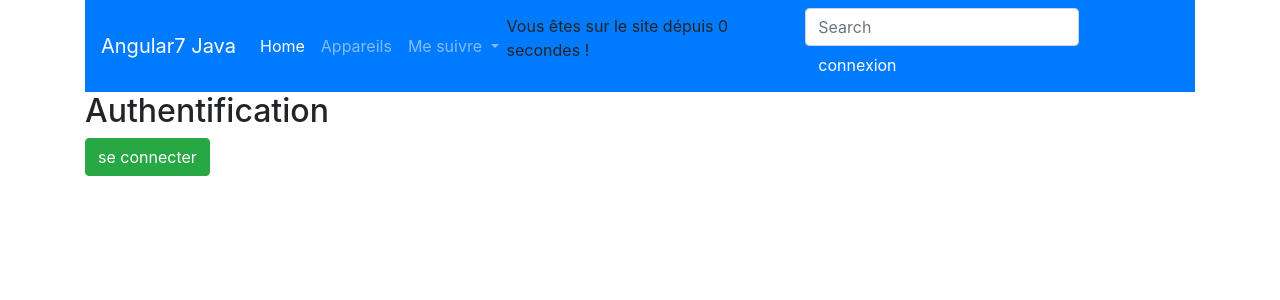
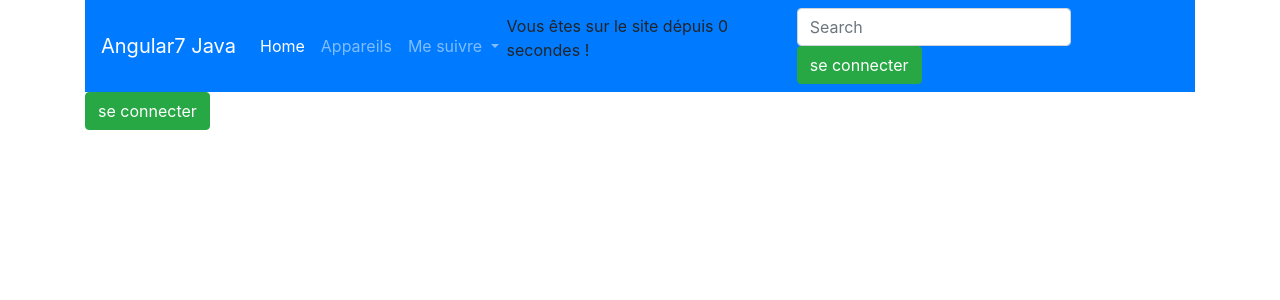
Before and after one commit to AhmedSoftware/angular7ArticleProject, an Angular app: page / in a window 1280 px wide. Shown: the top 300 px of the page. Built offline with nearby package versions, Linux system fonts and the light colour scheme.

Commit message:
update login and header

```diff
--- a/src/app/header/header.component.html
+++ b/src/app/header/header.component.html
@@ -29,7 +29,7 @@
         </div>
           <form class="form-inline my-2 my-lg-0">
             <input class="form-control mr-sm-2" type="search" placeholder="Search" aria-label="Search Appareil">
-            <a routerLink="login" class="btn btn-primary my-2 my-sm-0">connexion</a>
+            <app-login></app-login>
           </form>
         </div>
       </nav>
--- a/src/app/login/login.component.html
+++ b/src/app/login/login.component.html
@@ -1,3 +1,2 @@
-<h2>Authentification</h2>
-<button class="btn btn-success" (click)="onSignIn()" *ngIf="!loginStatus">se connecter</button>
-<button class="btn btn-danger" (click)="onSignOut()" *ngIf="loginStatus">Se déconnecter</button>
+<button routerLink="appareils" class="btn btn-success" (click)="onSignIn()" *ngIf="!loginStatus">se connecter</button>
+<button routerLink="login" class="btn btn-danger" (click)="onSignOut()" *ngIf="loginStatus">Se déconnecter</button>
```
